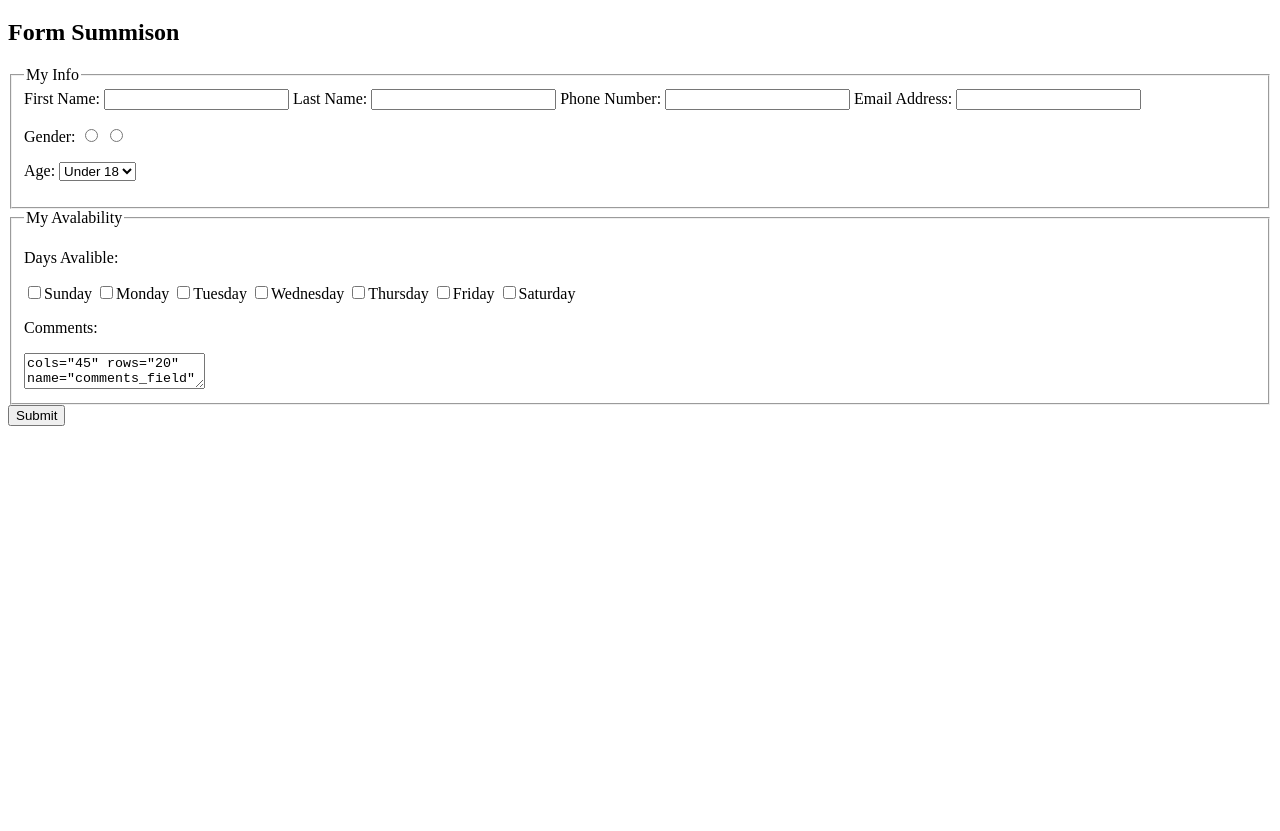
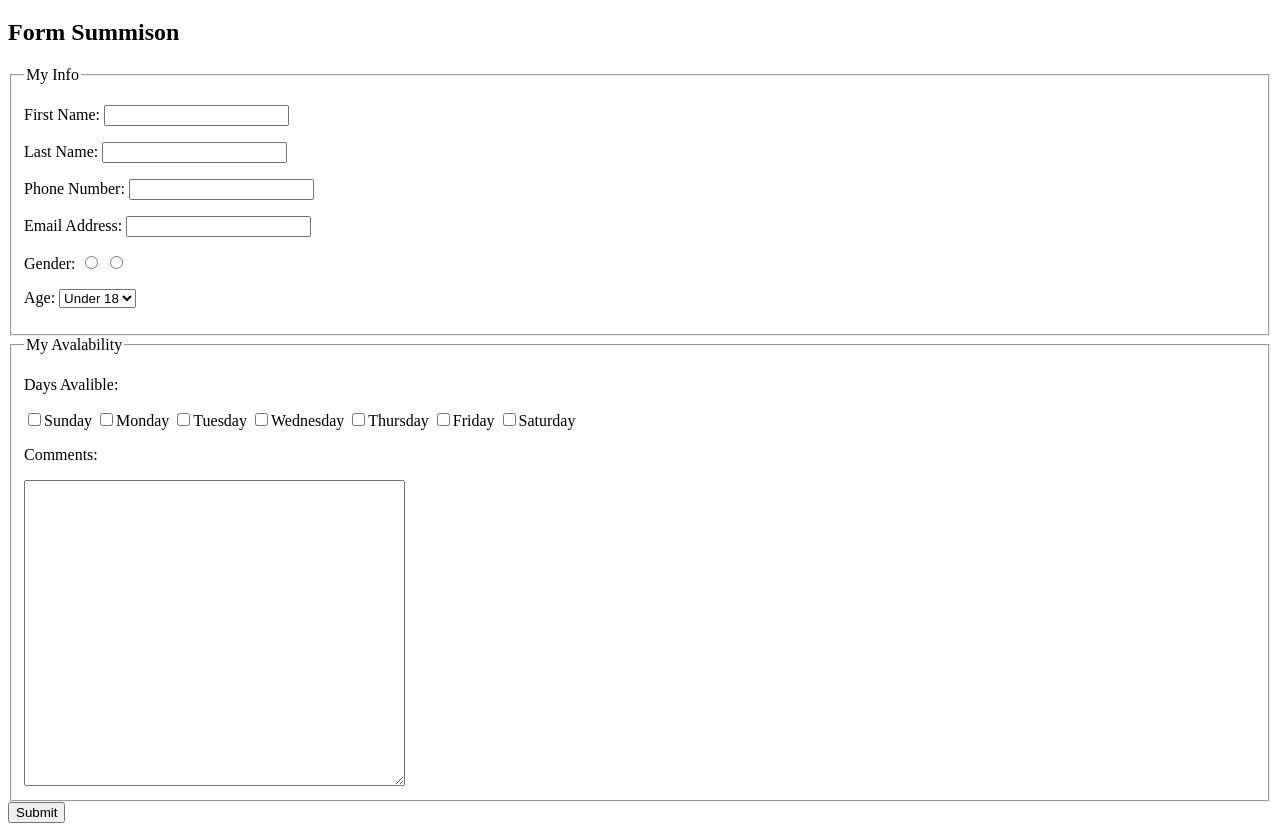
Before and after one commit to phaynes2/lab4, a plain HTML site: page index.html in a window 1280 px wide. Shown: the part 61-892 px from the top of the page. Before the commit the page ends 800 px from the top, so only its background shows below. Drawn offline with Linux system fonts and the light colour scheme.

Commit message:
Update index.html

```diff
--- a/index.html
+++ b/index.html
@@ -10,10 +10,10 @@
     <form method="POST" action="http://bloomingdale.sat.iit.edu/kriedan/lab3formscript.php" >
       <fieldset>
       <legend> My Info  </legend>
-      <label> First Name: <input type="text" name="first_name_field"></label>
-      <label> Last  Name: <input type="text" name="last_name_field"></label>
-      <label> Phone Number: <input type="text" name="phone_field"></label>
-      <label> Email Address: <input type="text" name="email_field"></label>
+      <p><label> First Name: <input type="text" name="first_name_field"></label></p>
+      <p><label> Last  Name: <input type="text" name="last_name_field"></label></p>
+      <p><label> Phone Number: <input type="text" name="phone_field"></label></p>
+      <p><label> Email Address: <input type="text" name="email_field"></label></p>
       <p>
         <label> Gender:
           <input type="radio" name="gender_field" value="male">
@@ -46,8 +46,9 @@
         <label><input type="checkbox" name="avalible_field[]" value="Saturday">Saturday</label>
         <p></p>
         <p>Comments:</p>
-        <textarea>cols="45" rows="20" name="comments_field"</textarea>
+        <textarea name ="comments_field" cols="45" rows="20"></textarea>
       </fieldset>
+      <input type="hidden" name="hidden_field" value="phaynes2@hawk.iit.edu">
       <input type="submit" name="Submit">
 
 	</form>
```
